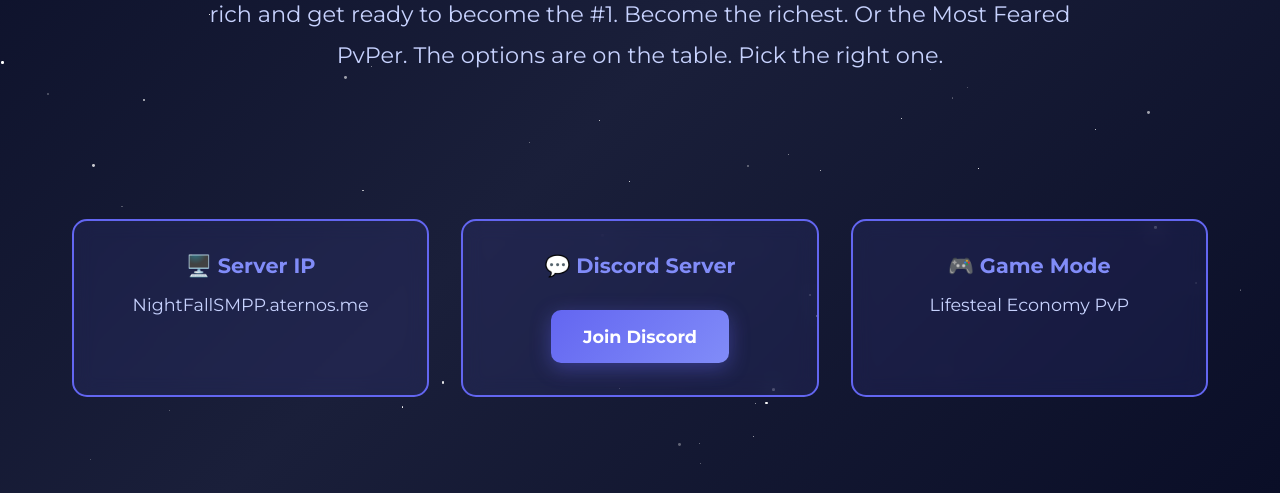
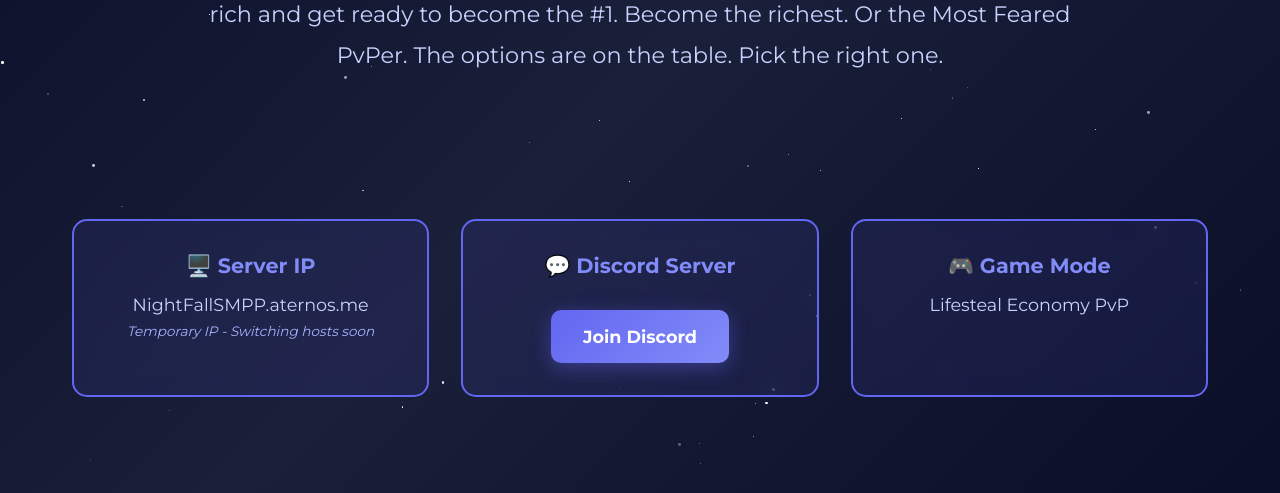
Before and after one commit to NightFallSMP/nightfallsmp, a plain HTML site: page index.html in a window 1280 px wide. Shown: the part 337-830 px from the top of the page. Drawn offline with Linux system fonts and the light colour scheme.

Commit message:
e index.html

```diff
--- a/index.html
+++ b/index.html
@@ -443,6 +443,7 @@
                 <div class="info-card">
                     <h3>🖥️ Server IP</h3>
                     <p>NightFallSMPP.aternos.me</p>
+                    <p style="font-size: 0.85rem; color: #a5b4fc; margin-top: 0.5rem; font-style: italic;">Temporary IP - Switching hosts soon</p>
                 </div>
                 <div class="info-card">
                     <h3>💬 Discord Server</h3>
```
